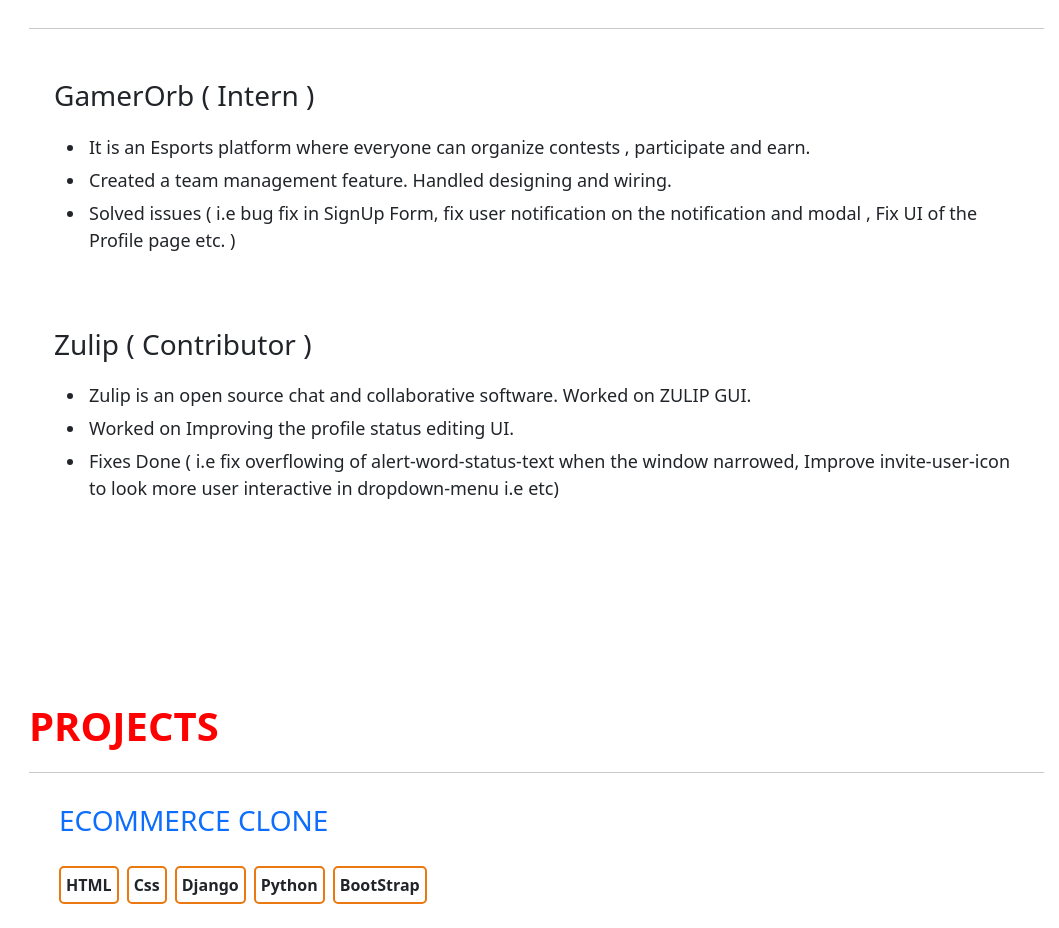
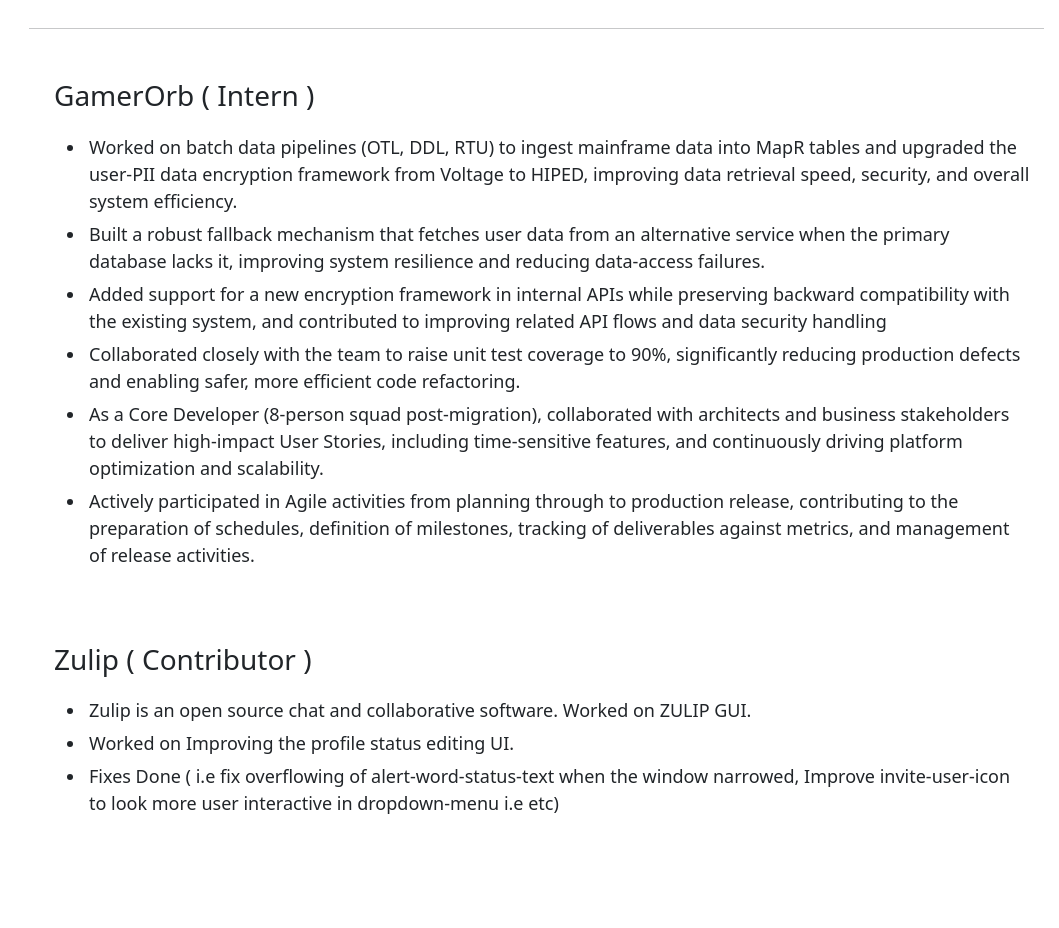
Before and after one commit to ritikchauhan-01/ritik.portfolio, an Angular app: page /experience in a window 1280 px wide. Shown: the part 1440-2368 px from the top of the page, without its empty margins (141-1200 px from the left). Built offline with nearby package versions, Linux system fonts and the light colour scheme.

Commit message:
Update experience.component.html

```diff
--- a/src/app/experience/experience.component.html
+++ b/src/app/experience/experience.component.html
@@ -4,12 +4,14 @@
   <div class="first">
     <h3>GamerOrb ( Intern )</h3>
     <ul>
-      <li>It is an Esports platform where everyone can organize contests , participate and earn.</li>
-      <li>Created a team management feature. Handled designing and wiring.</li>
+      <li>Worked on batch data pipelines (OTL, DDL, RTU) to ingest mainframe data into MapR tables and upgraded the user-PII data encryption framework from Voltage to HIPED, improving data retrieval speed, security, and overall system efficiency.</li>
+      <li>Built a robust fallback mechanism that fetches user data from an alternative service when the primary database lacks it, improving system resilience and reducing data-access failures.</li>
       <li>
-        Solved issues ( i.e bug fix in SignUp Form, fix user notification on the notification and modal , Fix UI of the
-        Profile page etc. )
+        Added support for a new encryption framework in internal APIs while preserving backward compatibility with the existing system, and contributed to improving related API flows and data security handling
       </li>
+      <li>Collaborated closely with the team to raise unit test coverage to 90%, significantly reducing production defects and enabling safer, more efficient code refactoring.</li>
+      <li>As a Core Developer (8-person squad post-migration), collaborated with architects and business stakeholders to deliver high-impact User Stories, including time-sensitive features, and continuously driving platform optimization and scalability.</li>
+      <li>Actively participated in Agile activities from planning through to production release, contributing to the preparation of schedules, definition of milestones, tracking of deliverables against metrics, and management of release activities.</li>
     </ul>
   </div>
   <div class="second">
```
